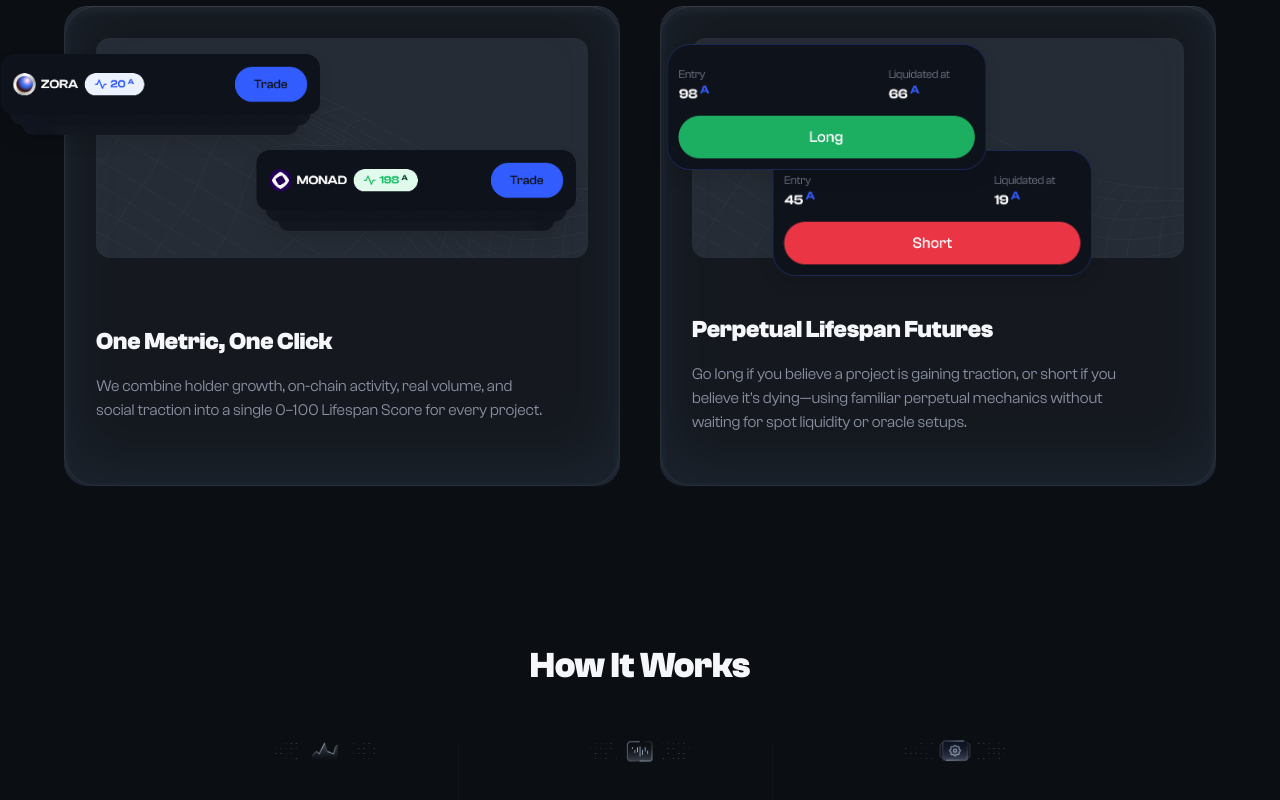
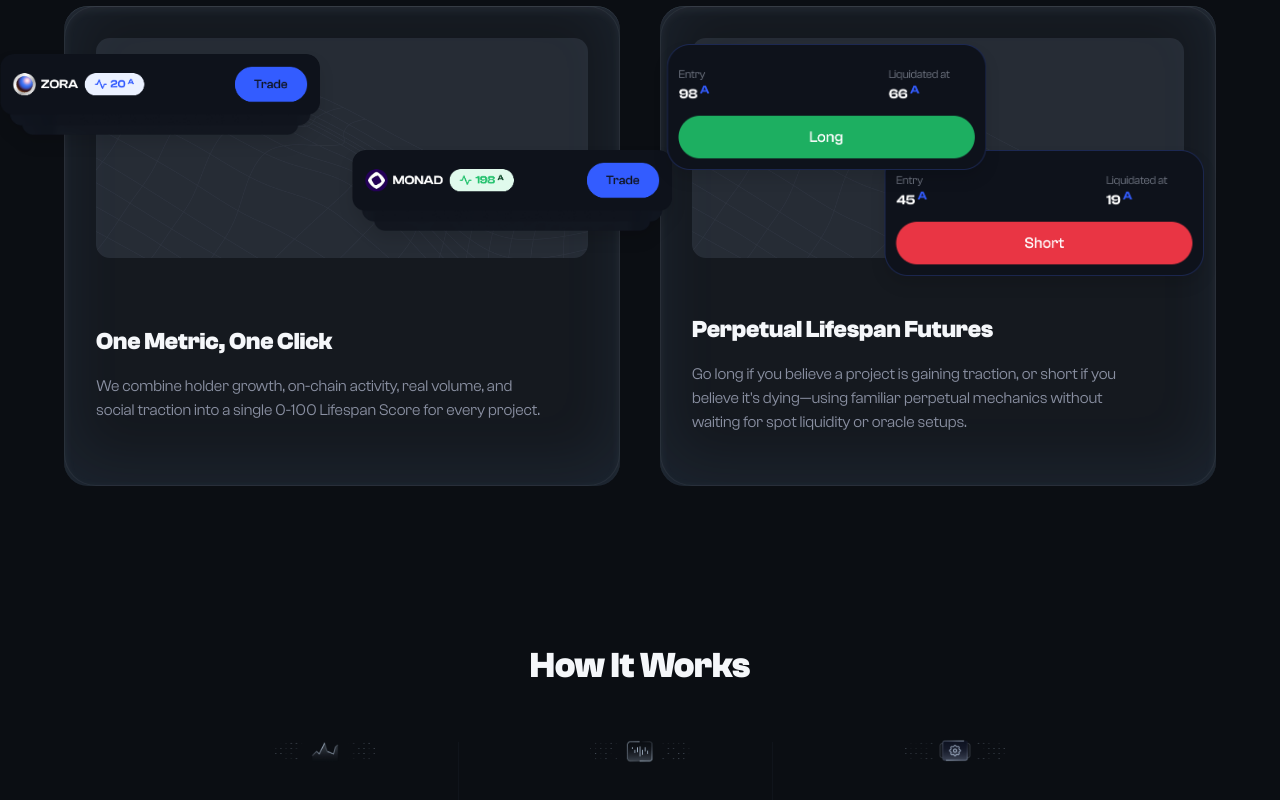
Before and after one commit to chukwukap/half-life-frontend, a Next.js app: page / in a window 1280 px wide. Shown: the part 2041-2841 px from the top of the page. Built offline with nearby package versions, Linux system fonts and the light colour scheme.

Commit message:
chore(marketing): refine widget positions in “Tokens Die” feature cards

```diff
--- a/src/app/(marketing)/_components/tokens-die-section.tsx
+++ b/src/app/(marketing)/_components/tokens-die-section.tsx
@@ -78,7 +78,7 @@ const TokensDieSection = () => {
               height={90}
               className="drop-shadow-xl rounded-xl absolute top-[30%] z-10"
               style={{
-                transform: "translateX(50%)",
+                transform: "translateX(80%)",
               }}
               priority
             />
@@ -90,7 +90,7 @@ const TokensDieSection = () => {
             </h3>
             <p className="text-muted-foreground mb-8 max-w-md text-left">
               We combine holder growth, on-chain activity, real volume, and
-              social traction into a single 0–100 Lifespan Score for every
+              social traction into a single 0-100 Lifespan Score for every
               project.
             </p>
             <div className="w-full flex justify-center">
@@ -161,7 +161,7 @@ const TokensDieSection = () => {
               height={90}
               className="drop-shadow-xl rounded-xl absolute top-[30%]"
               style={{
-                transform: "translateX(25%)",
+                transform: "translateX(60%)",
               }}
               priority
             />
```
